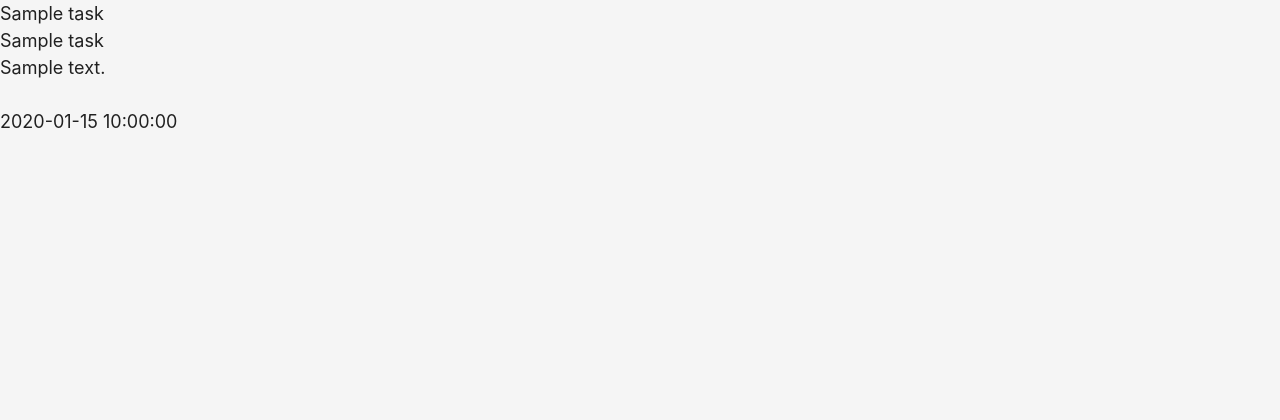
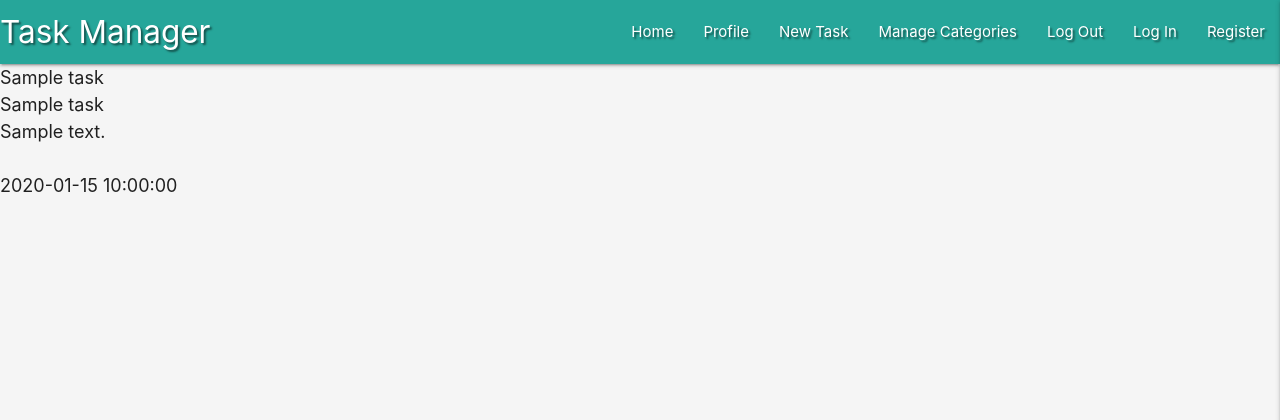
Before and after one commit to OndrejValla/backend-tasks-miniproject-putting-it-all-together, a Flask app: page / in a window 1280 px wide. Shown: the top 420 px of the page. Run offline with Flask 2, Linux system fonts and the light colour scheme; a database or web service that is not in the repository returns one stand-in record (values such as "Sample title"); some libraries are stand-ins or nearby versions.

Commit message:
Add Materialize Navbar and Sidenav

```diff
--- a/static/css/style.css
+++ b/static/css/style.css
@@ -2,3 +2,7 @@ body {
     background-color: whitesmoke;
     font-size: large;
 }
+
+.text-shadow {
+    text-shadow: 2px 2px 2px rgba(0, 0, 0, 0.5);
+}
--- a/static/js/script.js
+++ b/static/js/script.js
@@ -0,0 +1,5 @@
+$(document).ready(function () {
+    $(".sidenav").sidenav({
+        edge: "right"
+    });
+});
--- a/templates/base.html
+++ b/templates/base.html
@@ -18,6 +18,41 @@
 </head>
 
 <body>
+
+    <header>
+        <!-- Top Navbar -->
+        <nav class="nav-extended text-shadow teal lighten-1">
+            <div class="nav-wrapper">
+                <a href="{{ url_for('get_tasks') }}" class="brand-logo">Task Manager</a>
+                <a href="#" data-target="mobile-demo" class="sidenav-trigger right"><i class="fas fa-bars"></i></a>
+                <ul class="right hide-on-med-and-down">
+                    <li><a href="{{ url_for('get_tasks') }}">Home</a></li>
+                    <li><a href="#">Profile</a></li>
+                    <li><a href="#">New Task</a></li>
+                    <li><a href="#">Manage Categories</a></li>
+                    <li><a href="#">Log Out</a></li>
+                    <li><a href="#">Log In</a></li>
+                    <li><a href="#">Register</a></li>
+                </ul>
+            </div>
+        </nav>
+
+        <!-- Mobile Navbar -->
+        <ul class="sidenav" id="mobile-demo">
+            <li>
+                <h4 class="center-align light-blue-text text-darken-4">Task Manager</h4>
+            </li>
+            <li><a href="{{ url_for('get_tasks') }}">Home</a></li>
+            <li><a href="#">Profile</a></li>
+            <li><a href="#">New Task</a></li>
+            <li><a href="#">Manage Categories</a></li>
+            <li><a href="#">Log Out</a></li>
+            <li><a href="#">Log In</a></li>
+            <li><a href="#">Register</a></li>
+        </ul>
+
+    </header>
+
     {% block content %}
     {% endblock %}
 
```
